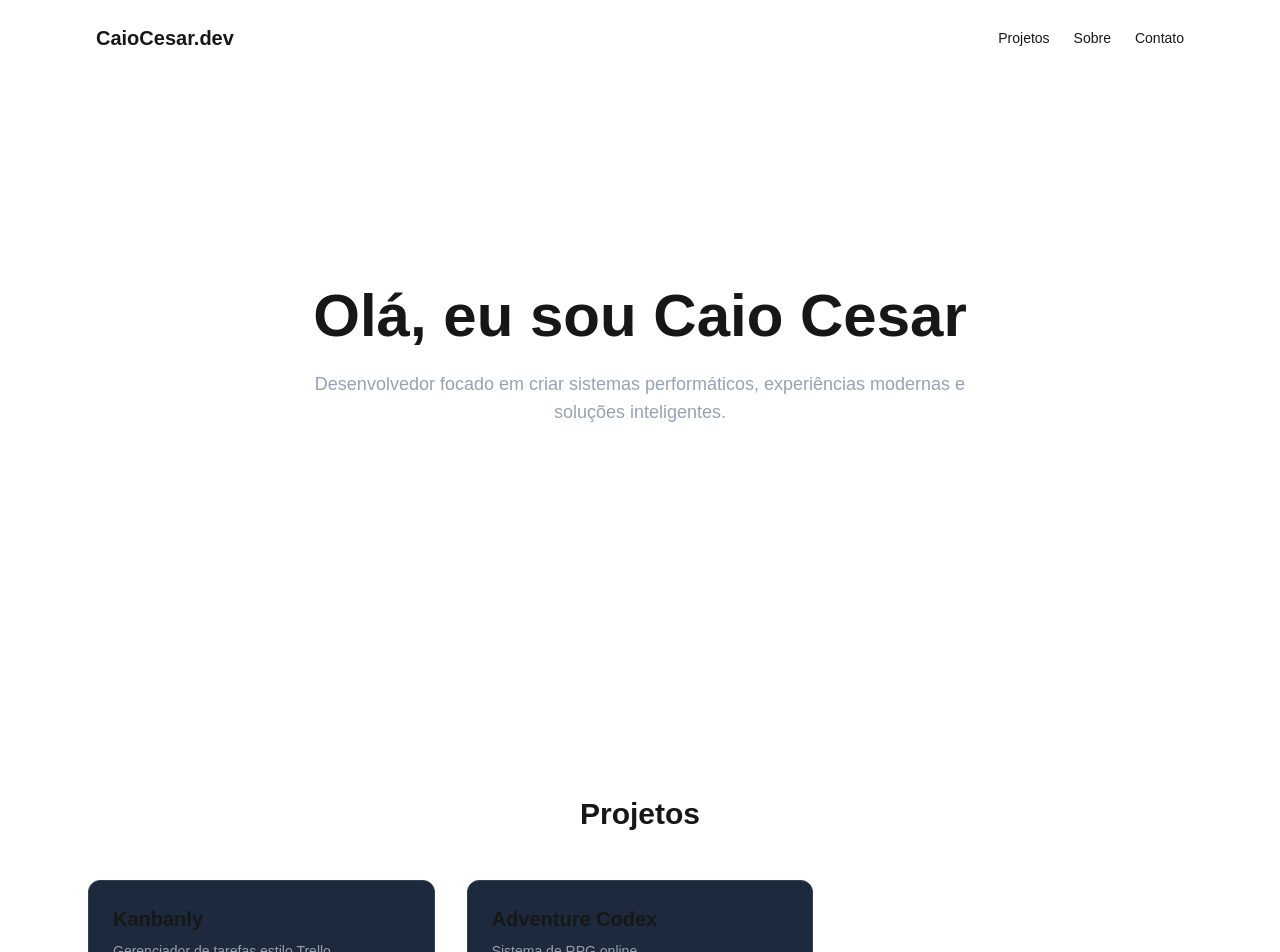
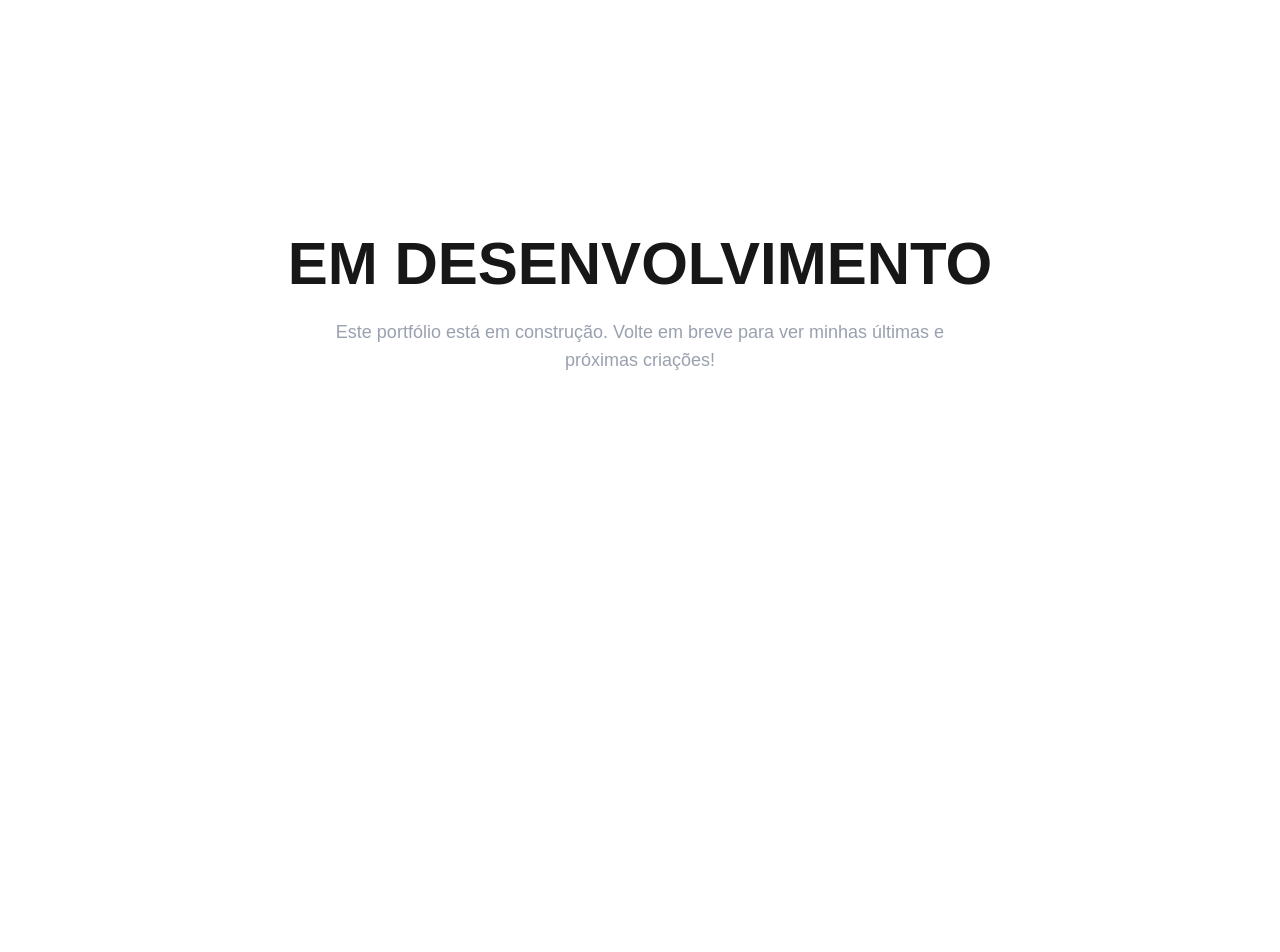
Before and after one commit to Magrelaio/portfolio-nextjs, a Next.js app: page / in a window 1280 px wide. Shown: the top 952 px of the page. After the commit the page ends 800 px from the top, so only its background shows below. Built offline with nearby package versions, Linux system fonts and the light colour scheme.

Commit message:
feat: Criação da pagina 'Em Desenvolvimento'

```diff
--- a/app/layout.tsx
+++ b/app/layout.tsx
@@ -2,7 +2,7 @@ import "./globals.css";
 import { ReactNode } from "react";
 
 export const metadata = {
-  title: "Seu Nome | Portfólio",
+  title: "Caio Cesar | Portfólio",
   description: "Portfólio profissional",
 };
 
--- a/app/page.tsx
+++ b/app/page.tsx
@@ -1,5 +1,5 @@
 import Navbar from '@/components/navbar';
-import Hero from '@/components/hero';
+import Hero from '@/components/indevelopment';
 import Projects from '@/components/projects';
 import About from '@/components/about';
 import Contact from '@/components/contact';
@@ -7,11 +7,7 @@ import Contact from '@/components/contact';
 export default function Home() {
   return (
     <main>
-      <Navbar />
       <Hero />
-      <Projects />
-      <About />
-      <Contact />
     </main>
   );
 }
--- a/components/hero.tsx
+++ /dev/null
@@ -1,21 +0,0 @@
-export default function Hero() {
-  return (
-    <section className="min-h-[80vh] flex flex-col justify-center items-center text-center px-6">
-      <h2 className="text-4xl md:text-6xl font-extrabold mb-6">
-        Olá, eu sou <span className="text-primary">Caio Cesar</span>
-      </h2>
-
-      <p className="text-gray-400 max-w-2xl text-lg mb-8">
-        Desenvolvedor focado em criar sistemas performáticos,
-        experiências modernas e soluções inteligentes.
-      </p>
-
-      <a
-        href="#projects"
-        className="bg-primary text-white px-6 py-3 rounded-lg font-semibold hover:scale-105 transition"
-      >
-        Ver Projetos
-      </a>
-    </section>
-  );
-}
--- /dev/null
+++ b/components/indevelopment.tsx
@@ -0,0 +1,13 @@
+export default function Hero() {
+  return (
+    <section className="min-h-[80vh] flex flex-col justify-center items-center text-center px-6">
+      <h2 className="text-4xl md:text-6xl font-extrabold mb-6">
+        EM DESENVOLVIMENTO
+      </h2>
+
+      <p className="text-gray-400 max-w-2xl text-lg mb-8">
+        Este portfólio está em construção. Volte em breve para ver minhas últimas e próximas criações!
+      </p>
+    </section>
+  );
+}
--- /dev/null
+++ b/components/reveal.tsx
@@ -0,0 +1,15 @@
+"use client";
+import { motion } from "framer-motion";
+
+export default function Reveal({ children }: { children: React.ReactNode }) {
+  return (
+    <motion.div
+      initial={{ opacity: 0, y: 40 }}
+      whileInView={{ opacity: 1, y: 0 }}
+      viewport={{ once: true, amount: 0.2 }}
+      transition={{ duration: 0.6, ease: "easeOut" }}
+    >
+      {children}
+    </motion.div>
+  );
+}
```
